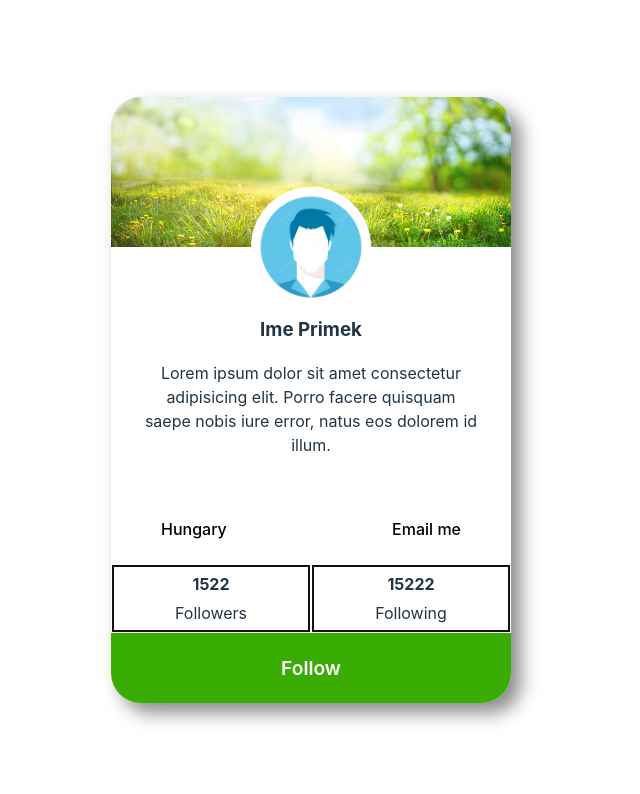
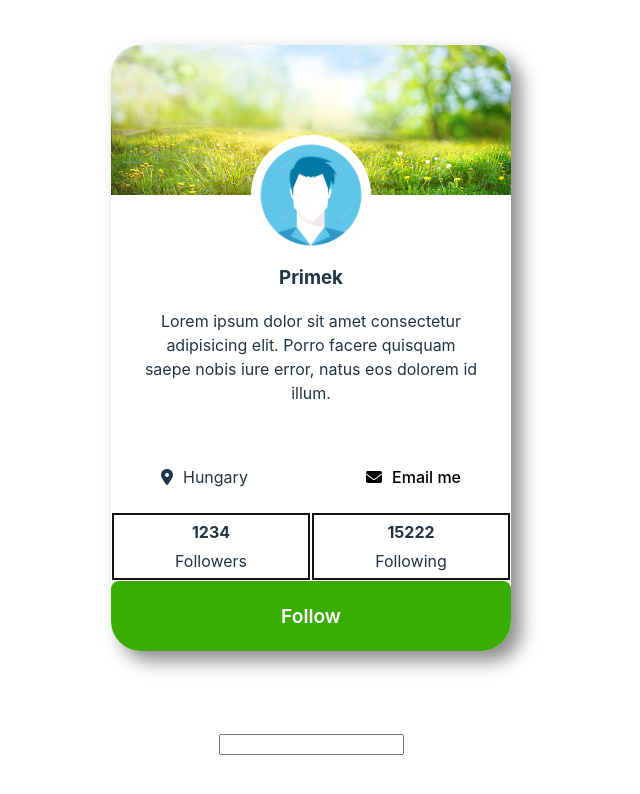
Before and after one commit to DomenJ2003/project1, a React (Vite) app: page / in a window 1280 px wide. Shown: the top 794 px of the page, without its empty margins (329-969 px from the left). Built offline with nearby package versions, Linux system fonts and the light colour scheme.

Commit message:
First Event

```diff
--- a/index.html
+++ b/index.html
@@ -4,6 +4,7 @@
     <meta charset="UTF-8" />
     <link rel="icon" type="image/svg+xml" href="/vite.svg" />
     <meta name="viewport" content="width=device-width, initial-scale=1.0" />
+    <script src="https://kit.fontawesome.com/76f3e76781.js" crossorigin="anonymous"></script>
     <title>Poletna Šola</title>
   </head>
   <body>
--- a/src/Card.css
+++ b/src/Card.css
@@ -3,6 +3,7 @@
   text-align: center;
 }
 .Card{
+  margin-bottom: 10vh;
   min-width: 400px;
   border-radius: 30px;
   -webkit-box-shadow: 10px 10px 18px 0px rgba(37,37,37,0.53);
@@ -102,6 +103,8 @@ a:active {
 }
 
 .follow-btn-container{
+  border: none;
+  width: 100%;
   min-height: 70px;
   background-color: #3aad05;
   color: #fff;
@@ -113,3 +116,7 @@ a:active {
   align-items: center;
   justify-content: center;
 }
+
+i{
+  padding-right: 10px;
+}
--- a/src/Card.jsx
+++ b/src/Card.jsx
@@ -1,10 +1,21 @@
 import { useState } from 'react'
 import './Card.css'
 
-function Card() {
-  // const [count, setCount] = useState(0)
+function Card(props) {
+
+
+  const [followers, setFollowers] = useState(1234)
+  const [firstName, setFirstName] = useState('')
+
+  const changeName = event=>{
+    //console.log(event.target.value);
+
+    setFirstName(()=>document.getElementById('ime-input').value)
+    }
+
 
   return (
+    <>
     <div className="Card">
       <div className="okvirSlike">
         <img className='slika' src="../public/bg-img.jpg" alt="" />
@@ -13,20 +24,23 @@ function Card() {
         <img className='profil-photo' src="../public/profil.jpg" alt="" />
       </div>
       <div className="splosni-podatki">
-        <h3>Ime Primek</h3>
+        <h3>{firstName} Primek</h3>
         <p>Lorem ipsum dolor sit amet consectetur adipisicing elit. Porro facere quisquam saepe nobis iure error, natus eos dolorem id illum.</p>
       </div>
       <div className="links">
-        <a href="#">
+
+        <p>
+          <i className="fa-solid fa-location-dot"></i>
           Hungary
-        </a>
-        <a href="#">
+        </p>
+        <a href="mailto:">
+        <i className="fa-solid fa-envelope"></i>
           Email me
         </a>
       </div>
       <div className="followers-info">
         <div className="box">
-          <b>1522</b>
+          <b>{followers}</b>
           <p>Followers</p>
         </div>
         <div className="box">
@@ -34,10 +48,12 @@ function Card() {
           <p>Following</p>
         </div>
       </div>
-      <div className="follow-btn-container">
+      <button className="follow-btn-container" onClick={()=>setFollowers((followers)=>followers+1)}>
         Follow
-      </div>
+      </button>
     </div>
+    <input type="text" name="ime" id="ime-input" onChange={changeName}/>
+    </>
   )
 }
 
--- a/src/main.jsx
+++ b/src/main.jsx
@@ -6,7 +6,8 @@ import './index.css'
 
 ReactDOM.createRoot(document.getElementById('root')).render(
   <React.StrictMode>
-    {/* <App /> */}
-    <Card />
+    {/* <App/> */}
+    <Card name="Ime Primek"/>
+
   </React.StrictMode>
 )
```
